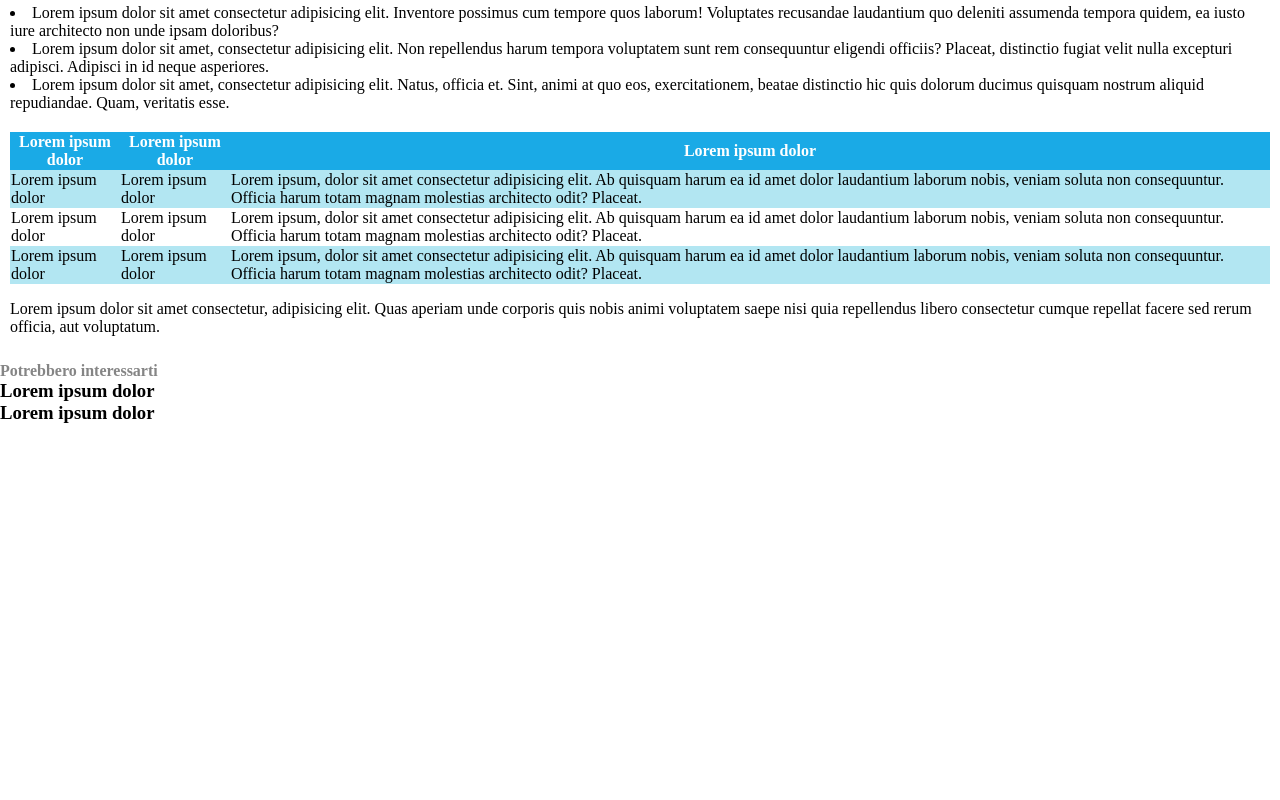
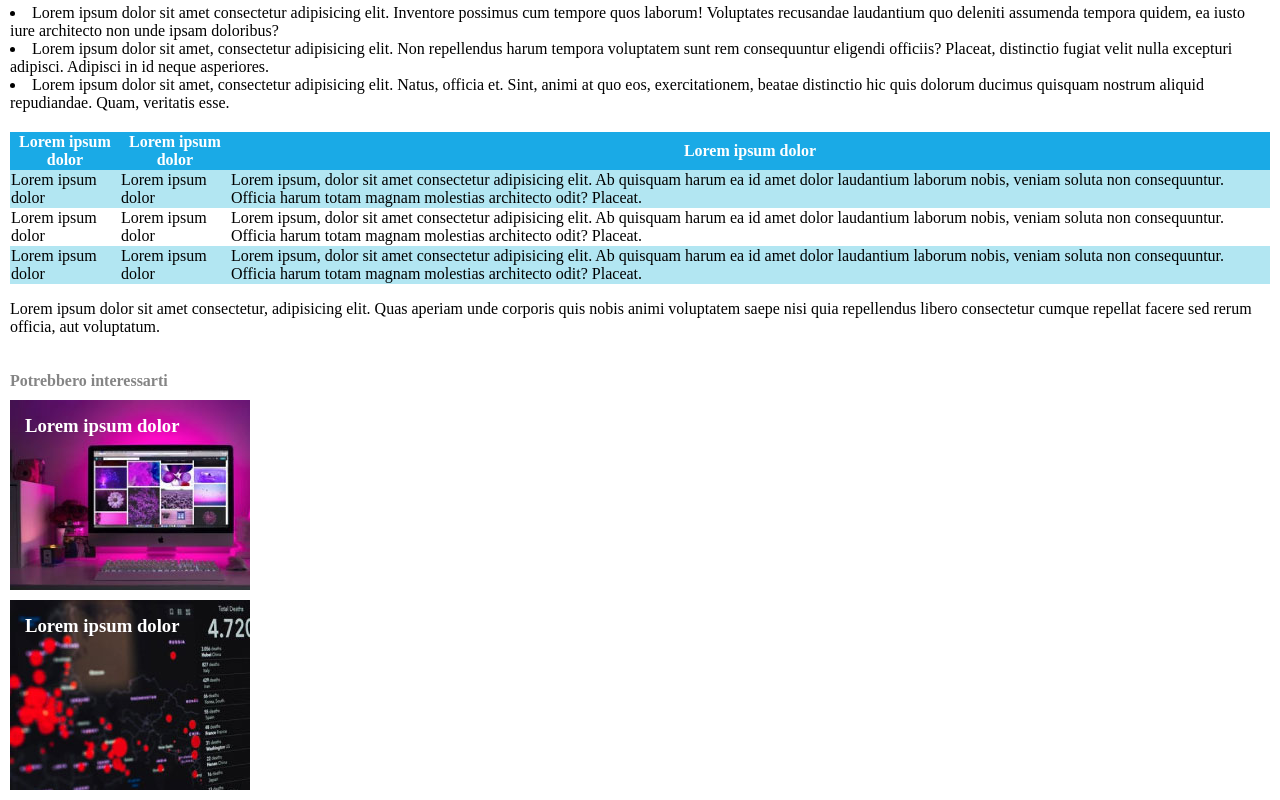
Before and after one commit to Jaskett/html-css-booleaner, a plain HTML site: page index.html in a window 1280 px wide. Shown: the part 667-1467 px from the top of the page. Before the commit the page ends 1091 px from the top, so only its background shows below. Drawn offline with Linux system fonts and the light colour scheme.

Commit message:
Modifica layout "Footer"

```diff
--- a/css/style.css
+++ b/css/style.css
@@ -66,3 +66,27 @@ thead {
 .td-1 {
     background-color: #b2e6f2;
 }
+
+footer {
+    padding: 10px;
+}
+
+.suggestion {
+    color: white;
+    margin-top: 10px;
+}
+
+.suggestion-1 {
+    background-image: url(../img/monitor.jpg);
+    width: 210px;
+    height: 160px;
+    padding: 15px;
+    margin-bottom: 10px;
+}
+
+.suggestion-2 {
+    background-image: url(../img/graph.jpg);
+    width: 210px;
+    height: 160px;
+    padding: 15px;
+}
```
